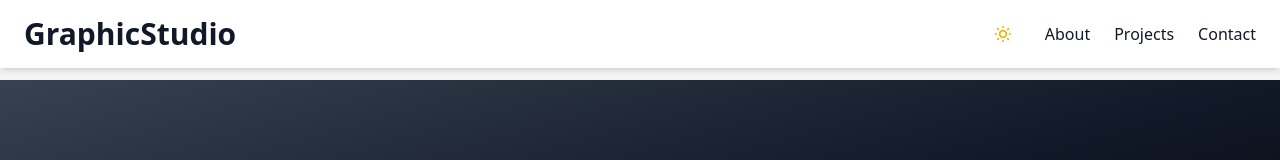
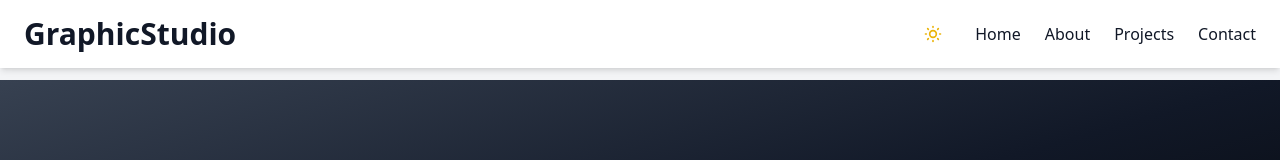
Before and after one commit to TheshanBMR/graphic-design, a plain HTML site: page index.html in a window 1280 px wide. Shown: the top 160 px of the page. Drawn offline with nearby package versions, Linux system fonts and the light colour scheme.

Commit message:
Update index.html

```diff
--- a/index.html
+++ b/index.html
@@ -58,6 +58,7 @@
                             </svg>
                         </button>
                     </li>
+                    <li><a href="#home" class="block text-gray-900 dark:text-white hover:text-gray-600 dark:hover:text-gray-400">Home</a></li>
                     <li><a href="#about" class="block text-gray-900 dark:text-white hover:text-gray-600 dark:hover:text-gray-400">About</a></li>
                     <li><a href="#project" class="block text-gray-900 dark:text-white hover:text-gray-600 dark:hover:text-gray-400">Projects</a></li>
                     <li><a href="#contact" class="block text-gray-900 dark:text-white hover:text-gray-600 dark:hover:text-gray-400">Contact</a></li>
@@ -70,7 +71,7 @@
     <div class="h-20"></div>
 
     <!-- Hero Section -->
-    <section class="bg-gradient-to-br from-gray-700 via-gray-900 to-black text-white py-24 px-6">
+    <section id="home" class="bg-gradient-to-br from-gray-700 via-gray-900 to-black text-white py-24 px-6">
         <div class="container mx-auto text-center">
             <h2 class="text-4xl md:text-6xl font-extrabold mb-6">Crafting Stunning Visuals</h2>
             <p class="text-lg md:text-2xl mb-8">We bring your ideas to life with cutting-edge graphic design.</p>
```
